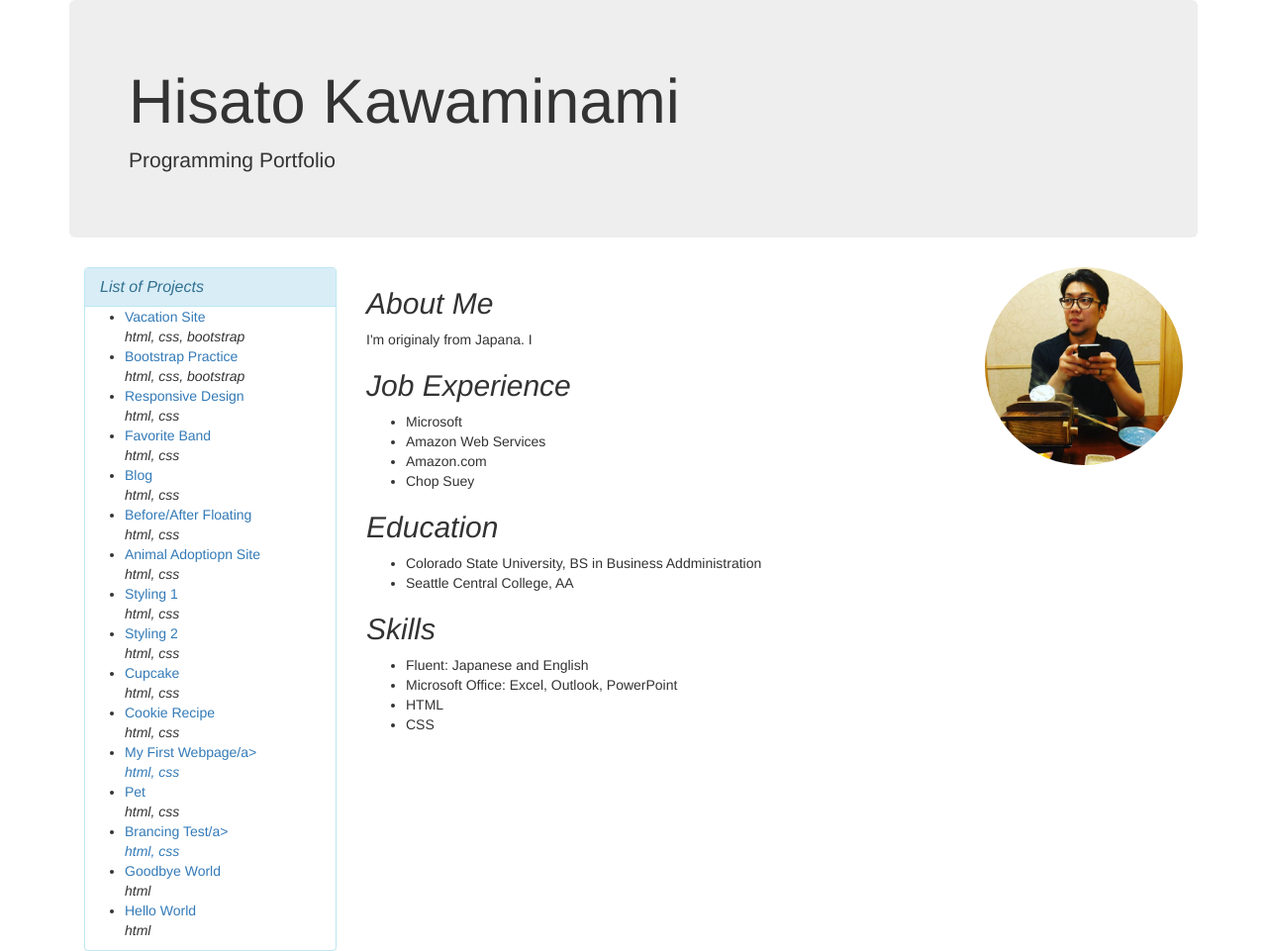
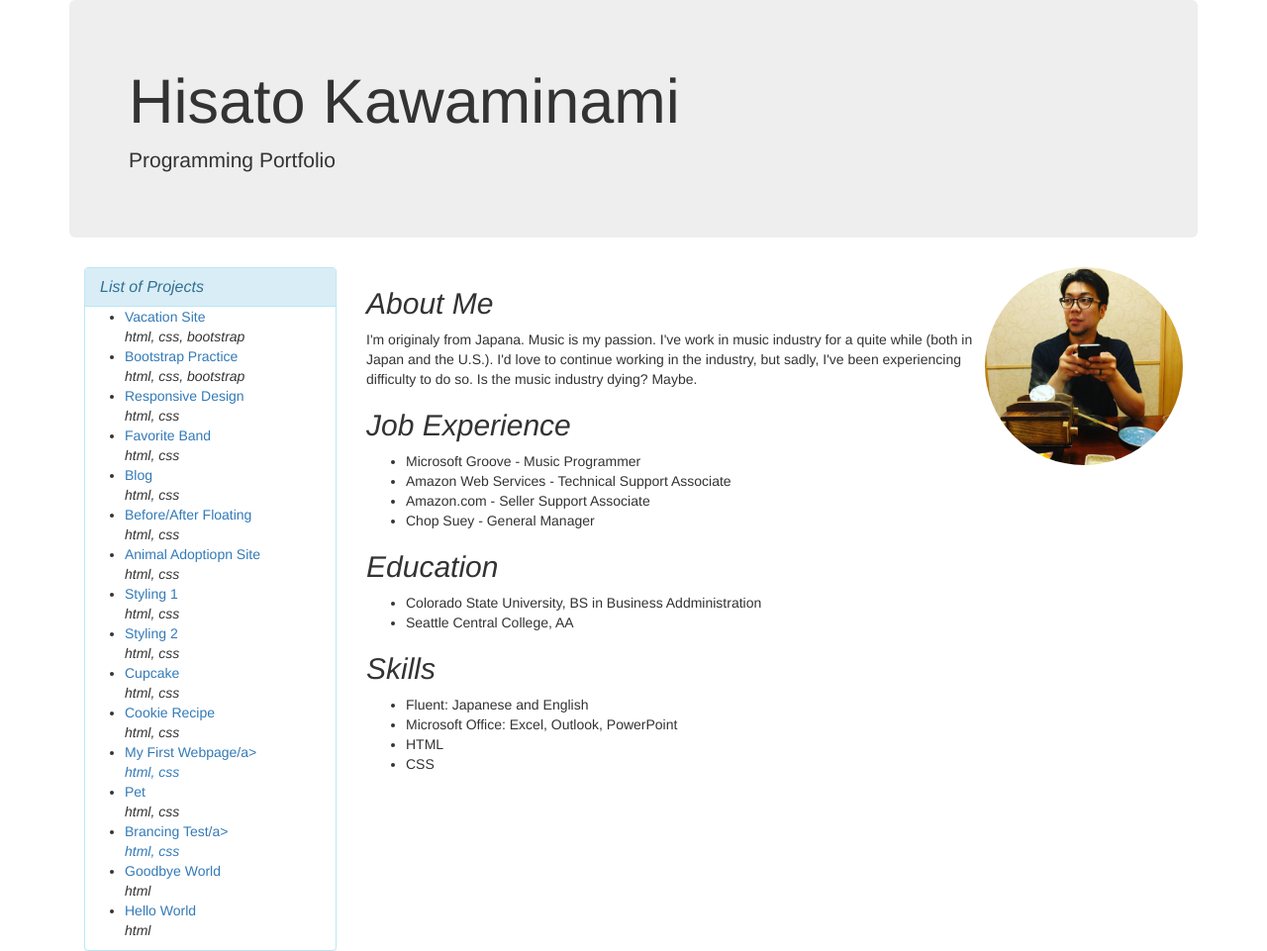
Before and after one commit to hisatokawaminami/wk1-project, a plain HTML site: page index.html in a window 1280 px wide. Shown: the whole page at 99% size. Drawn offline with Linux system fonts and the light colour scheme.

Commit message:
add more text in about me and job experience

```diff
--- a/index.html
+++ b/index.html
@@ -60,14 +60,17 @@
     <div class="col-md-9">
     <img class=hisato src="img/hisato.jpg" alt="a photo of me">
     <h2>About Me</h2>
-    <p>I'm originaly from Japana. I  </p>
+    <p>I'm originaly from Japana. Music is my passion.
+      I've work in music industry for a quite while (both in Japan and the U.S.).
+      I'd love to continue working in the industry, but sadly, I've been experiencing difficulty to do so.
+    Is the music industry dying? Maybe. </p>
 
     <h2>Job Experience</h2>
       <ul>
-        <li>Microsoft</li>
-        <li>Amazon Web Services</li>
-        <li>Amazon.com</li>
-        <li>Chop Suey</li>
+        <li>Microsoft Groove - Music Programmer</li>
+        <li>Amazon Web Services - Technical Support Associate</li>
+        <li>Amazon.com - Seller Support Associate</li>
+        <li>Chop Suey - General Manager</li>
       </ul>
 
       <h2>Education</h2>
```
